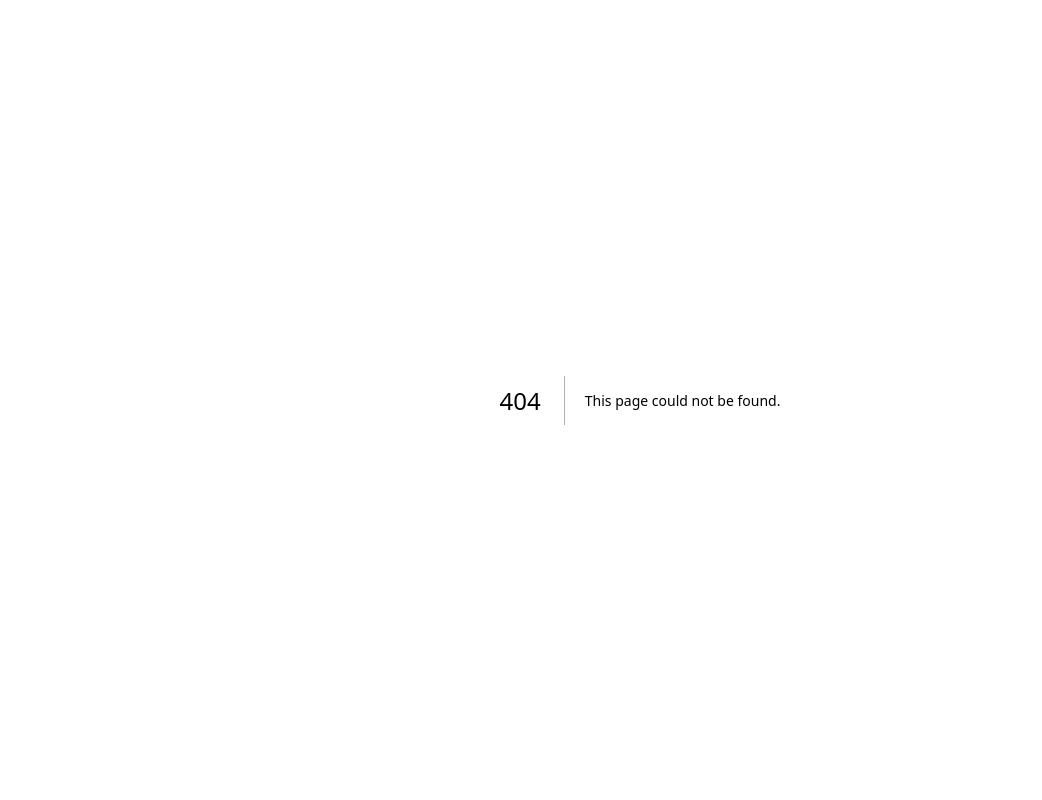
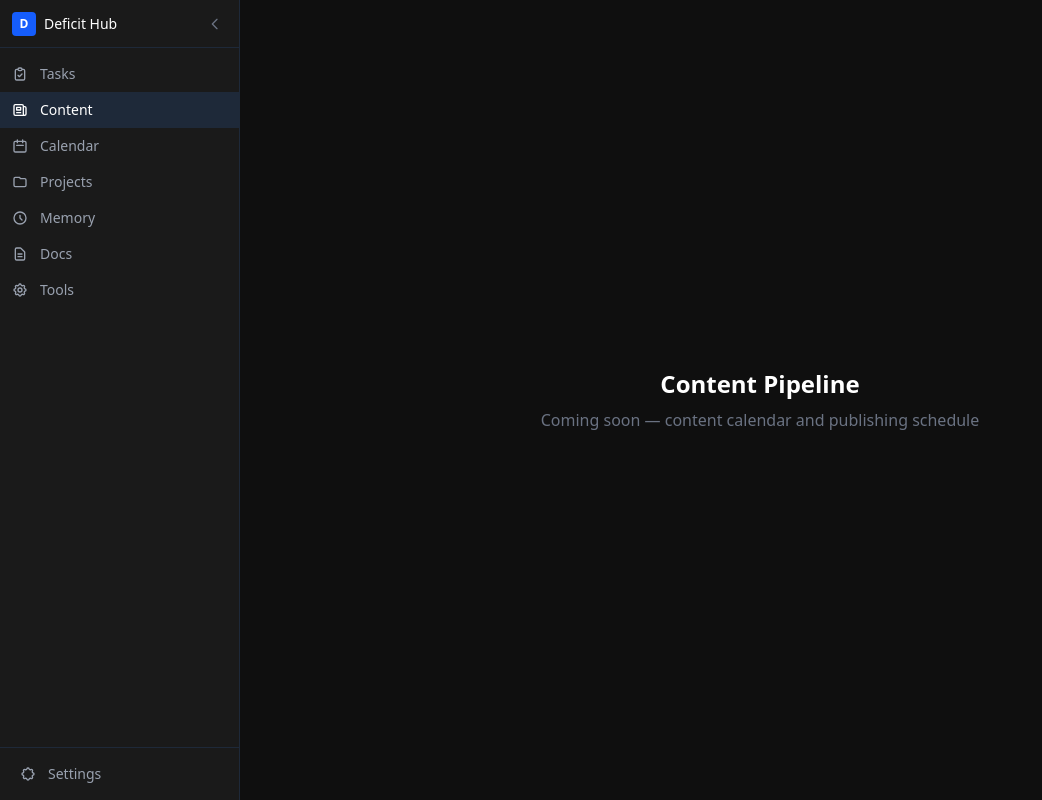
Before and after one commit to LordDeficit/Mission--Control, a Next.js app: page /content in a window 1280 px wide. Before the commit this address had no page. Shown: the whole page, without its empty margins (0-1042 px from the left). Built offline with nearby package versions, Linux system fonts and the light colour scheme.

Commit message:
Add placeholder pages for Content, Calendar, Projects, Memory

```diff
--- /dev/null
+++ b/src/app/calendar/page.tsx
@@ -0,0 +1,16 @@
+"use client";
+
+import SidebarLayout from "@/components/SidebarLayout";
+
+export default function Calendar() {
+  return (
+    <SidebarLayout>
+      <div className="flex h-full items-center justify-center">
+        <div className="text-center">
+          <h2 className="text-2xl font-semibold text-white mb-2">Calendar</h2>
+          <p className="text-gray-500">Coming soon — content calendar and deadlines</p>
+        </div>
+      </div>
+    </SidebarLayout>
+  );
+}
--- /dev/null
+++ b/src/app/content/page.tsx
@@ -0,0 +1,16 @@
+"use client";
+
+import SidebarLayout from "@/components/SidebarLayout";
+
+export default function Content() {
+  return (
+    <SidebarLayout>
+      <div className="flex h-full items-center justify-center">
+        <div className="text-center">
+          <h2 className="text-2xl font-semibold text-white mb-2">Content Pipeline</h2>
+          <p className="text-gray-500">Coming soon — content calendar and publishing schedule</p>
+        </div>
+      </div>
+    </SidebarLayout>
+  );
+}
--- /dev/null
+++ b/src/app/memory/page.tsx
@@ -0,0 +1,16 @@
+"use client";
+
+import SidebarLayout from "@/components/SidebarLayout";
+
+export default function Memory() {
+  return (
+    <SidebarLayout>
+      <div className="flex h-full items-center justify-center">
+        <div className="text-center">
+          <h2 className="text-2xl font-semibold text-white mb-2">Memory</h2>
+          <p className="text-gray-500">Coming soon — search and browse your knowledge base</p>
+        </div>
+      </div>
+    </SidebarLayout>
+  );
+}
--- /dev/null
+++ b/src/app/projects/page.tsx
@@ -0,0 +1,16 @@
+"use client";
+
+import SidebarLayout from "@/components/SidebarLayout";
+
+export default function Projects() {
+  return (
+    <SidebarLayout>
+      <div className="flex h-full items-center justify-center">
+        <div className="text-center">
+          <h2 className="text-2xl font-semibold text-white mb-2">Projects</h2>
+          <p className="text-gray-500">Coming soon — project overview and status</p>
+        </div>
+      </div>
+    </SidebarLayout>
+  );
+}
```
